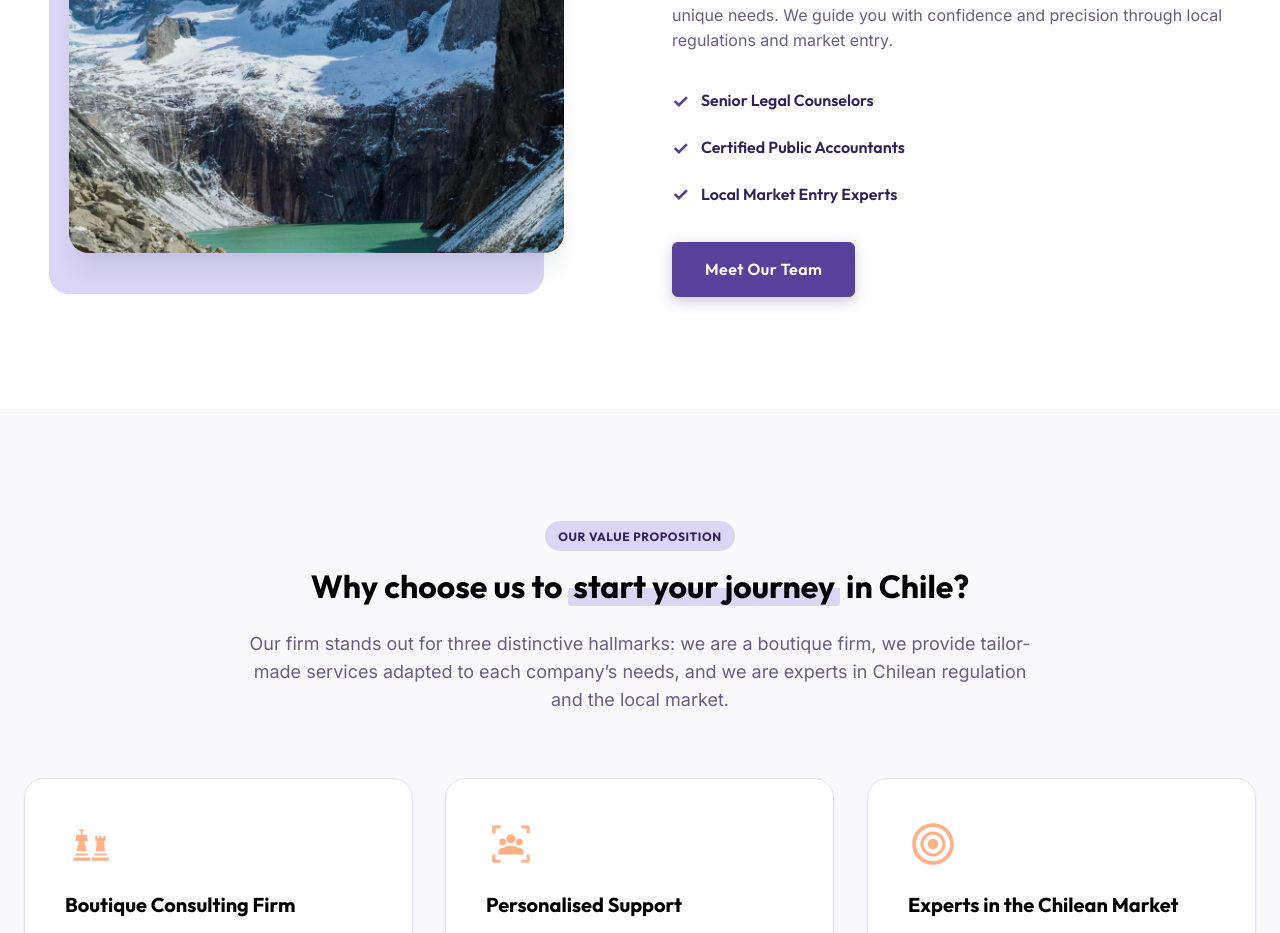
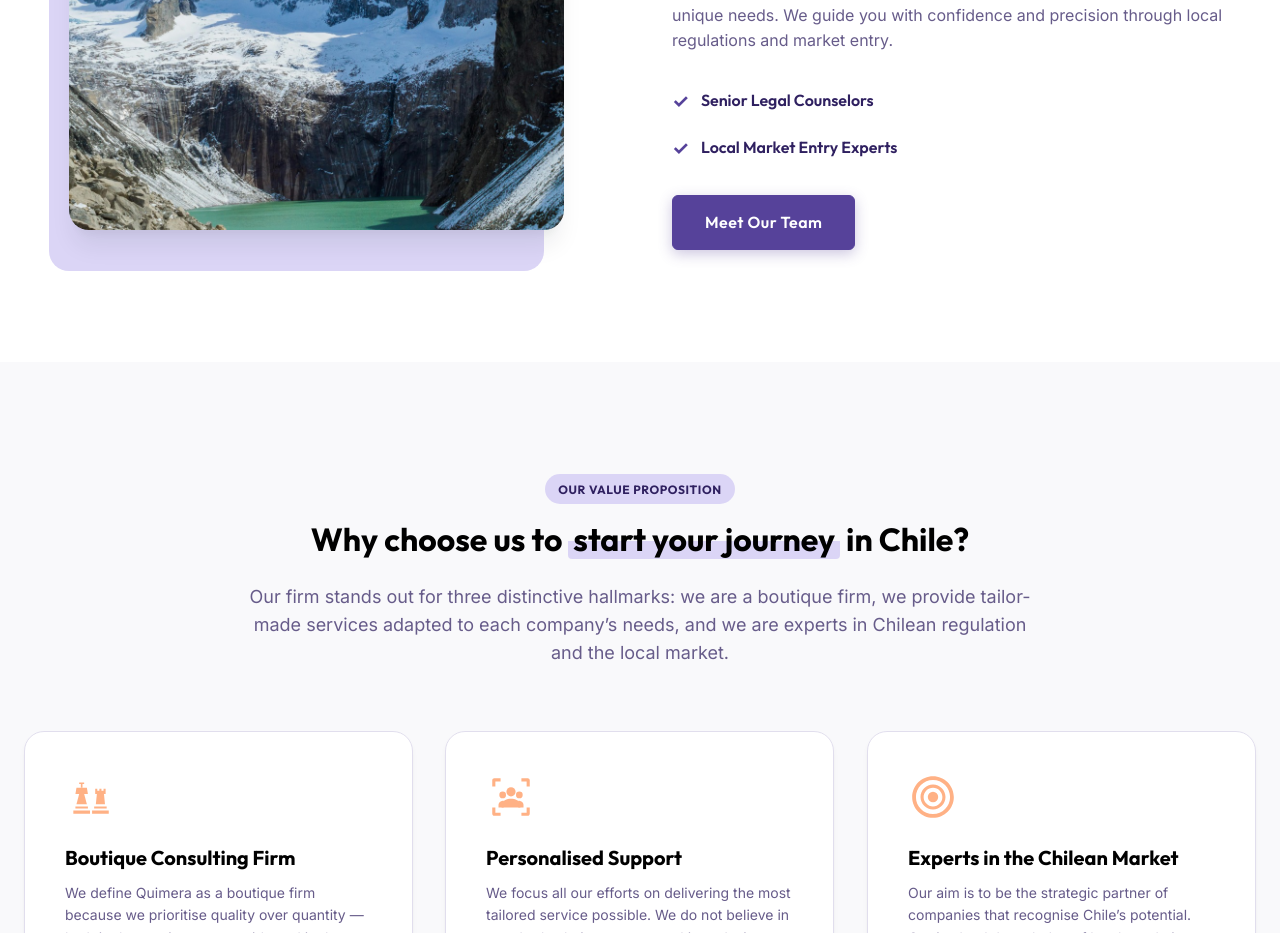
Before and after one commit to marketingfuentesjuul/quimera, a React (Vite) app: page / in a window 1280 px wide. Shown: the part 2020-2953 px from the top of the page. Built offline with nearby package versions, Linux system fonts and the light colour scheme.

Commit message:
Remove Certified Public Accountants check item from TeamSection

```diff
--- a/src/components/TeamSection.jsx
+++ b/src/components/TeamSection.jsx
@@ -66,12 +66,7 @@ const TeamSection = () => {
                   Senior Legal Counselors
                 </span>
               </div>
-              <div style={{ display: 'flex', alignItems: 'center', gap: '0.75rem' }}>
-                <span style={{ color: 'var(--color-primary)', fontWeight: 'bold', fontSize: '1.2rem' }}>✓</span>
-                <span style={{ fontWeight: 'var(--weight-semibold)', color: 'var(--color-primary-dark)', fontFamily: 'var(--font-title)' }}>
-                  Certified Public Accountants
-                </span>
-              </div>
+
               <div style={{ display: 'flex', alignItems: 'center', gap: '0.75rem' }}>
                 <span style={{ color: 'var(--color-primary)', fontWeight: 'bold', fontSize: '1.2rem' }}>✓</span>
                 <span style={{ fontWeight: 'var(--weight-semibold)', color: 'var(--color-primary-dark)', fontFamily: 'var(--font-title)' }}>
```
